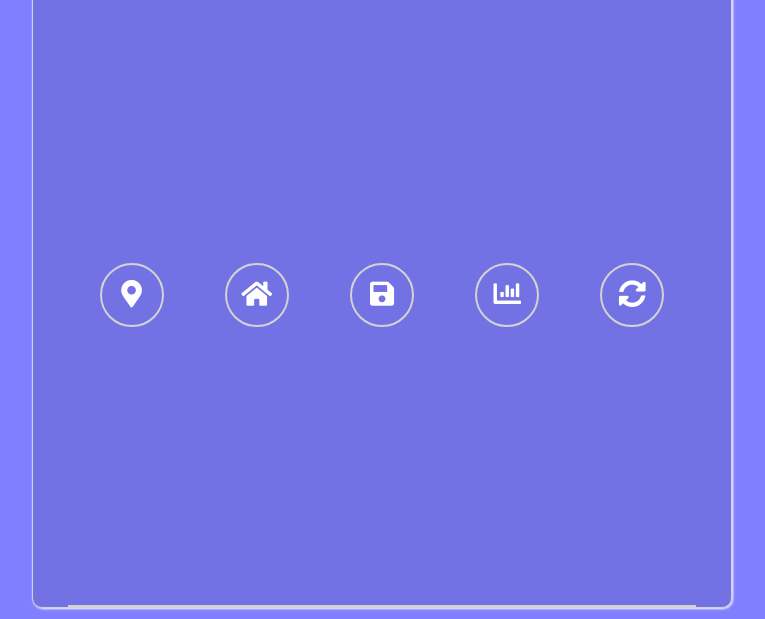
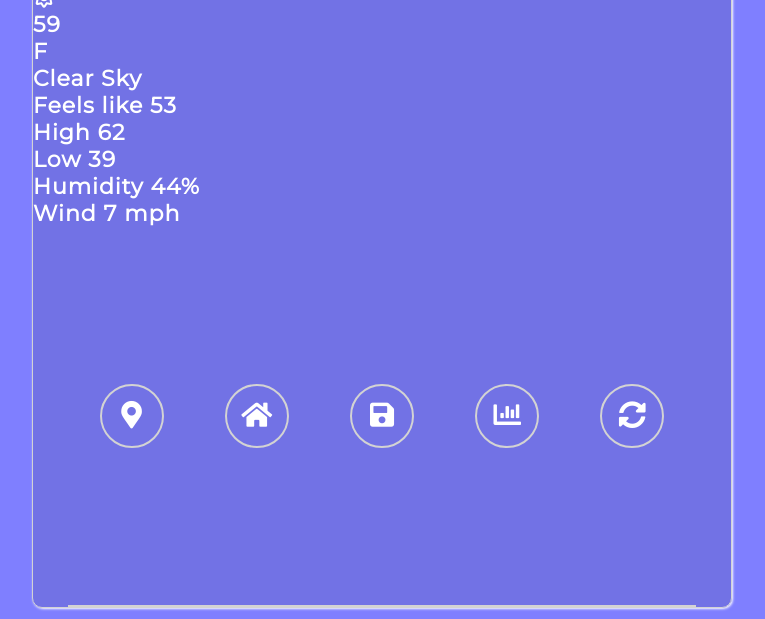
Before and after one commit to melburne/weather-app, a plain HTML site: page dist/index.html in a window 1280 px wide. Shown: the part 181-800 px from the top of the page, without its empty margins (258-1023 px from the left). Drawn offline with Linux system fonts and the light colour scheme.

Commit message:
Add dummy data for current forecast

```diff
--- a/dist/index.html
+++ b/dist/index.html
@@ -33,7 +33,23 @@
     <a href="#currentForecast" class="skip-link">Skip to Current Conditions</a>
     <section id="currentForecast" class="currentForecast" role="region" aria-labelledby="currentForecast__location">
       <h2 id="currentForecast__location" class="currentForecast__location">Current Conditions</h2>
-      <div id="currentForecast__conditions" class="currentForecast__conditions"></div>
+      <div id="currentForecast__conditions" class="currentForecast__conditions">
+
+        <div class="icon" id="icon"><i class="far fa-sun" aria-hidden="true" title="clear sky"></i></div>
+        <div class="temp">
+          59
+          <div class="unit">
+            F
+          </div>
+        </div>
+        <div class="desc">Clear Sky</div>
+        <div class="feels">Feels like 53</div>
+        <div class="maxtemp">High 62</div>
+        <div class="mintemp">Low 39</div>
+        <div class="humidity">Humidity 44%</div>
+        <div class="wind">Wind 7 mph</div>
+
+      </div>
     </section>
 
     <a href="#dailyForecast" class="skip-link">Skip to Six Day Forecast</a>
```
